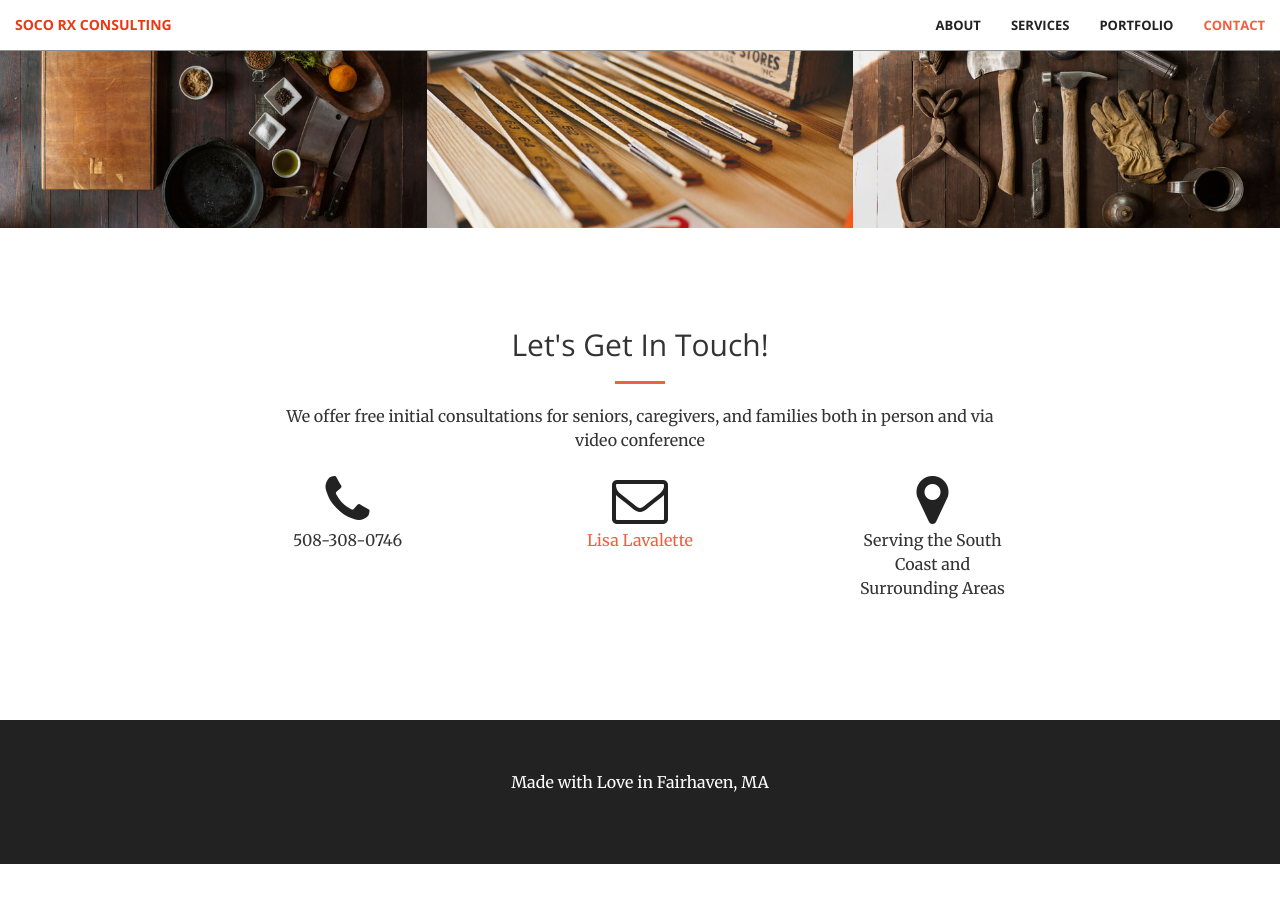
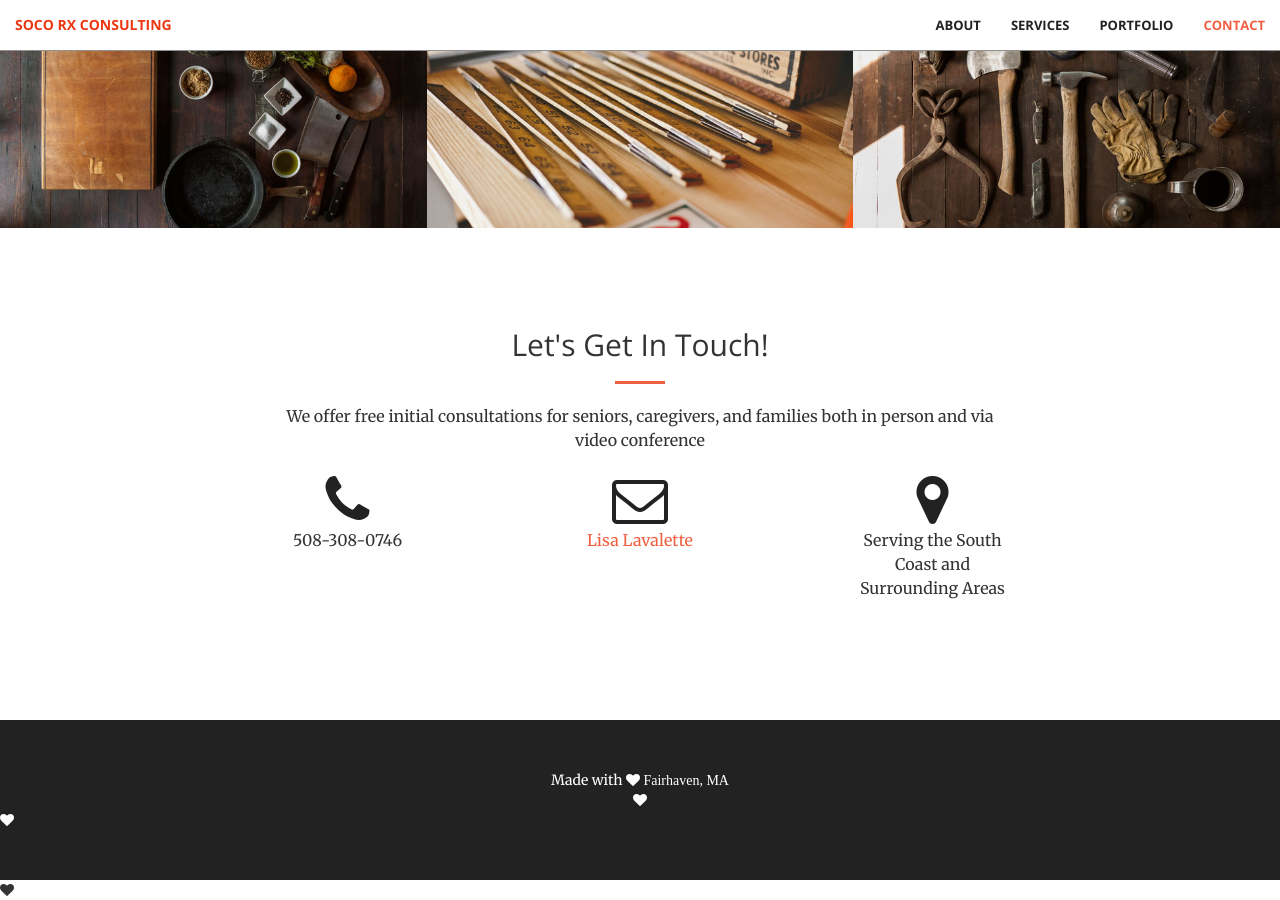
Before and after one commit to edlavalette/edlavalette.github.io, a Jekyll site: the page built from index.html, in a window 1280 px wide and 900 px high, scrolled down 1958 px. Built offline with Jekyll 4.4.1, drawn with Linux system fonts in a browser that asks for light colours; before the commit the page ends 2822 px from its top, so only the background shows below that.

Commit message:
Update aside.html

```diff
--- a/_includes/aside.html
+++ b/_includes/aside.html
@@ -1,7 +1,7 @@
   <aside class="bg-dark">
       <div class="container text-center">
           <div class="call-to-action">
-              <p>Made with Love in Fairhaven, MA</p>
+              Made with <i class="fa fa-heart"</i> Fairhaven, MA
           </div>
       </div>
   </aside>
```
